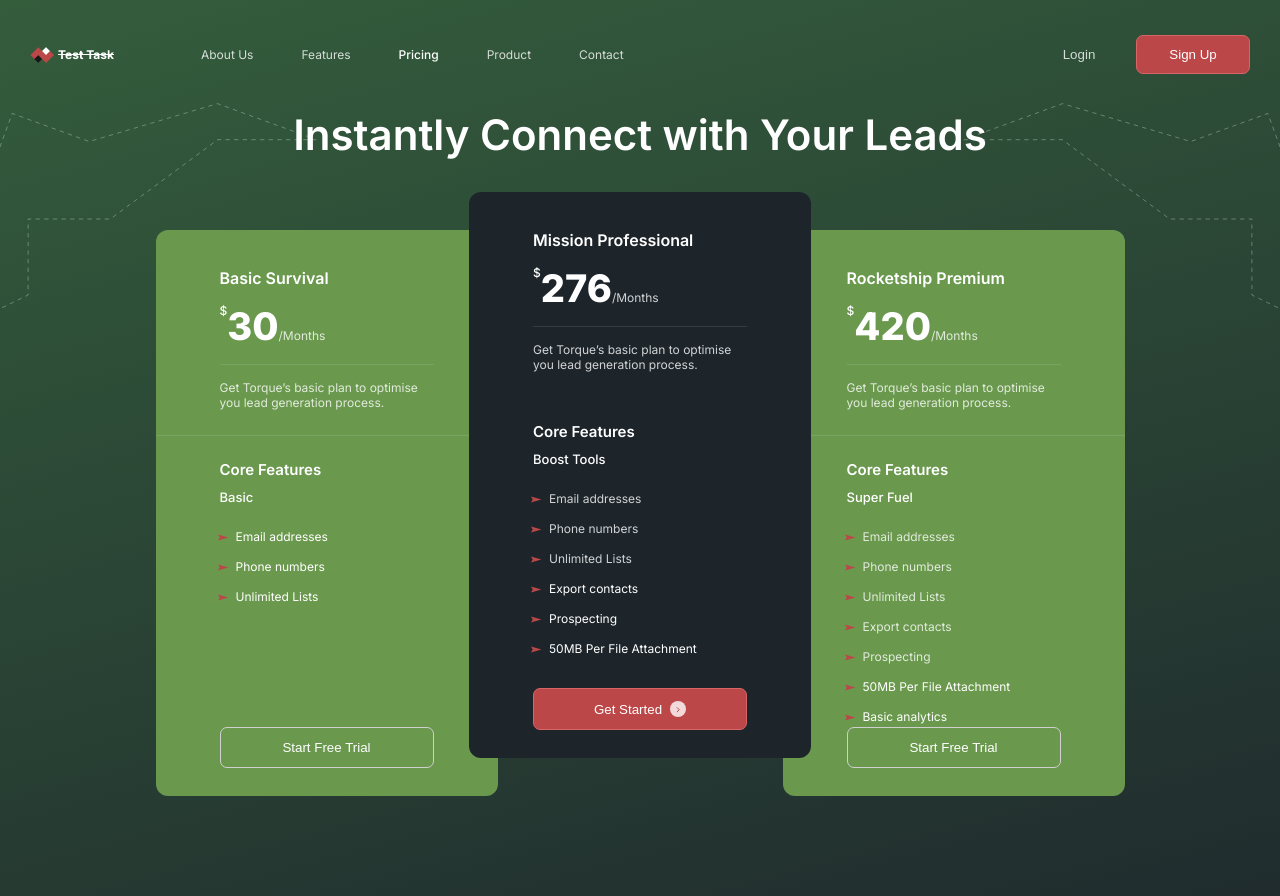
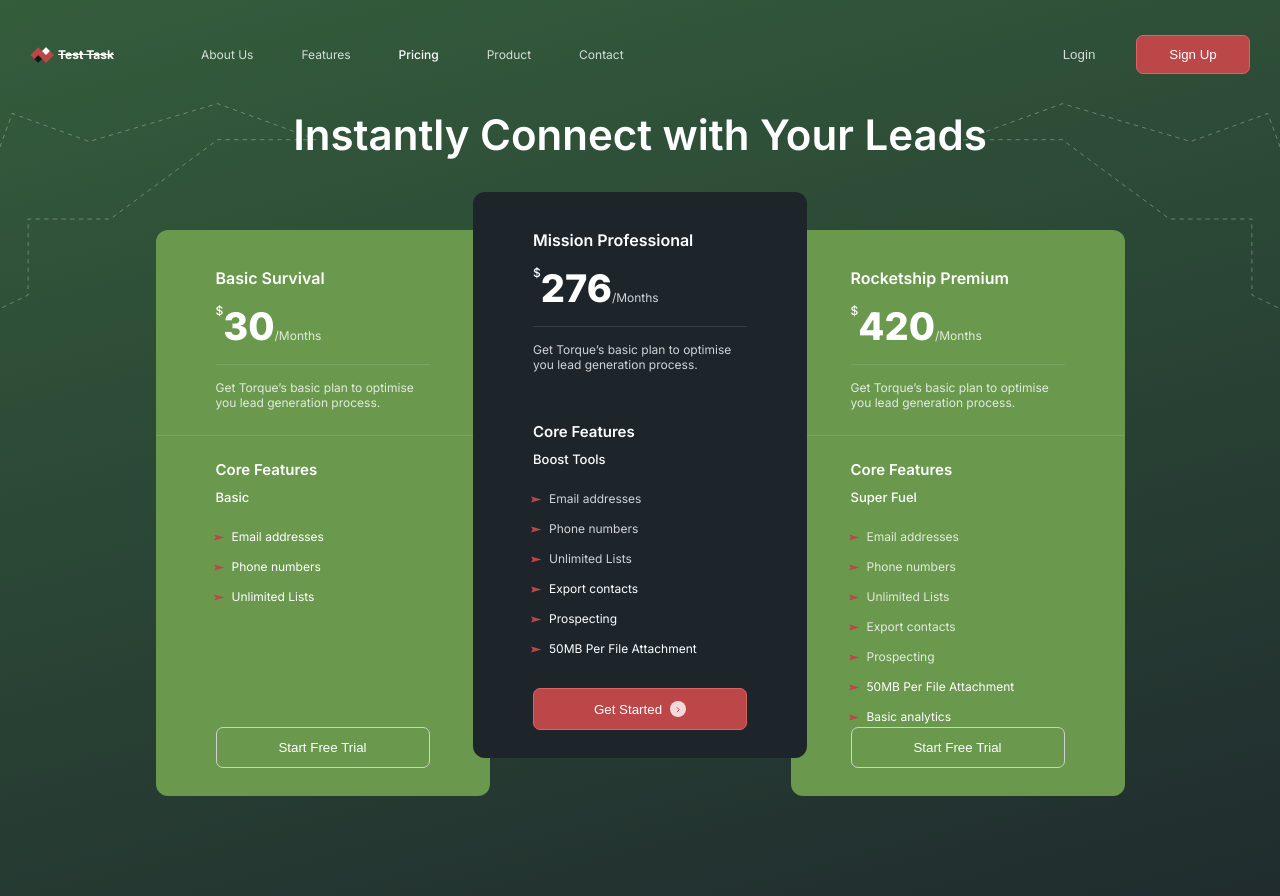
Before and after one commit to Eduardick1/BundlesLanding, a plain HTML site: page index.html in a window 1280 px wide. Drawn offline with Linux system fonts and the light colour scheme.

Commit message:
Update style.css

```diff
--- a/style.css
+++ b/style.css
@@ -186,7 +186,7 @@ button {
 }
 .hero .bundles__tariff {
   box-sizing: content-box;
-  padding: 38px 5vw 28px 5vw;
+  padding: 38px 60px 28px 60px;
   width: 214px;
   min-height: 500px;
   font-size: 12px;
@@ -272,10 +272,10 @@ button {
 .hero .bundles__tariff-subtitle::after {
   position: absolute;
   top: 100%;
-  left: -5vw;
+  left: -60px;
   content: "";
   height: 1px;
-  width: calc(100% + 10vw);
+  width: calc(100% + 120px);
   background-color: rgba(255, 255, 255, 0.1);
 }
 .hero .bundles__tariff__features-title {
```
